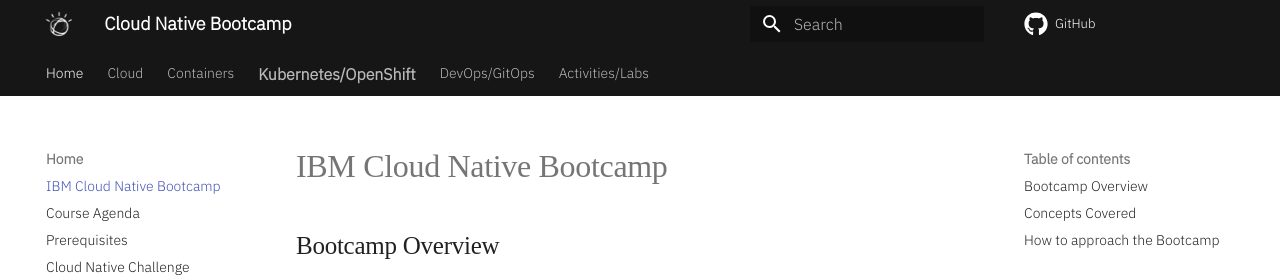
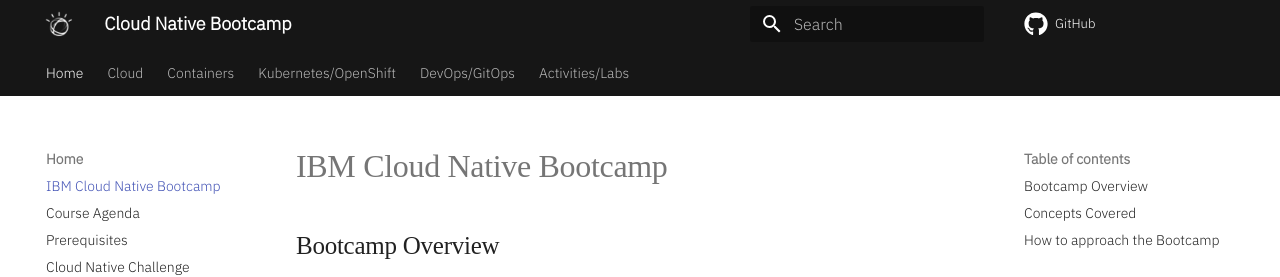
Before and after one commit to bkribbs15/cloudnative-bootcamp, an MkDocs documentation site: the page built from docs/index.md, in a window 1280 px wide. Shown: the top 277 px of the page. Built offline with MkDocs 1.6.1 and Material for MkDocs 9.7.7, drawn with Linux system fonts in a browser that asks for light colours; some web fonts are replaced; comment, search, counter and statistics services are not loaded.

Commit message:
Update mkdocs.yml

```diff
--- a/mkdocs.yml
+++ b/mkdocs.yml
@@ -74,7 +74,7 @@
           - labs/index.md
           - Containers Lab: labs/containers/index.md
           - Image Registries Lab: labs/containers/container-registry/index.md
-  - <div class="header">Kubernetes/OpenShift</div>:
+  - Kubernetes/OpenShift:
       - openshift/index.md
       - Container Orchestration Concepts: openshift/orchestrationConcepts.md
       - <div class="header">OpenShift Objects</div>:
```
